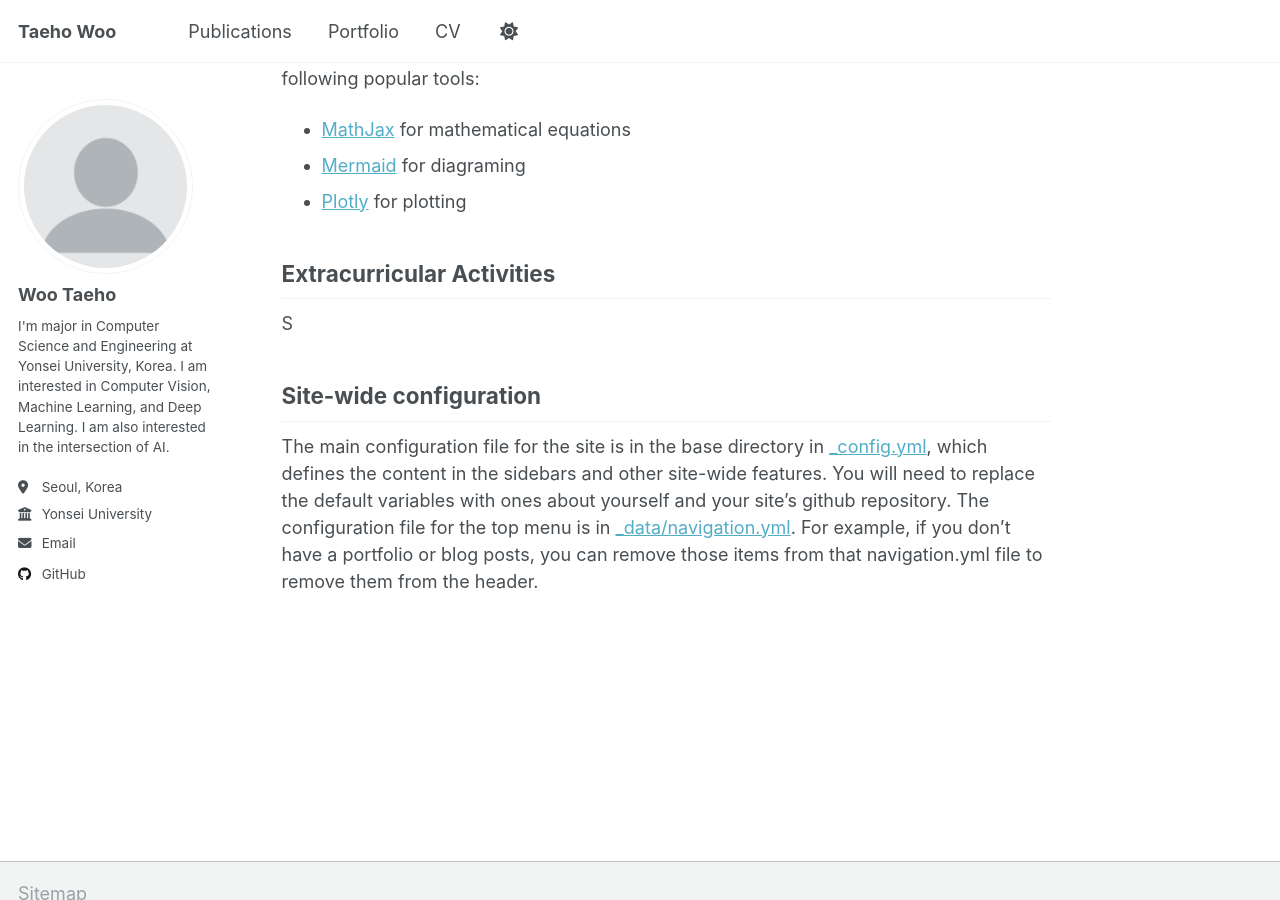
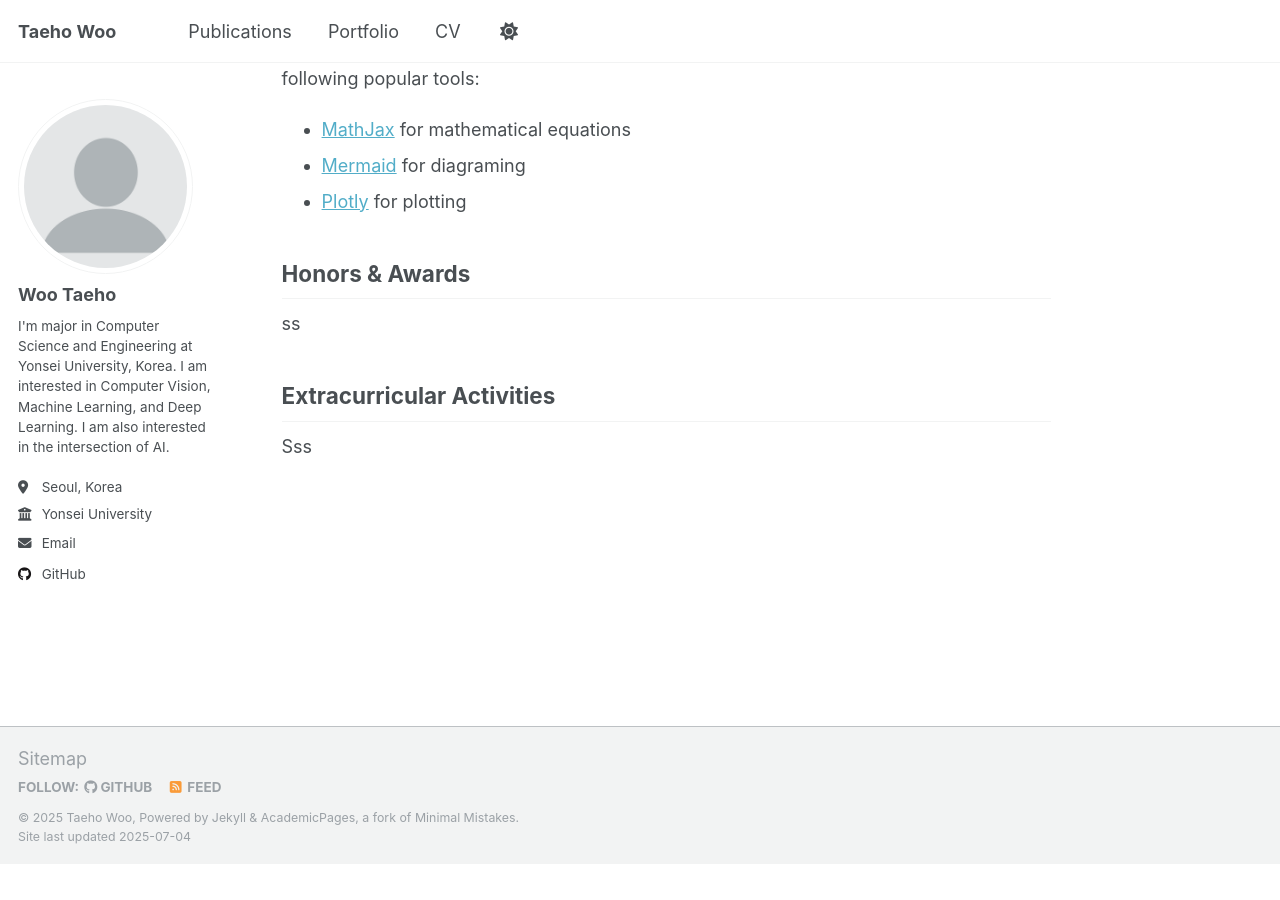
Before and after one commit to wooxogh/wooxogh.github.io, a Jekyll site: the page built from _pages/about.md, in a window 1280 px wide and 900 px high, scrolled down 839 px. Built offline with Jekyll 4.4.1, drawn with Linux system fonts in a browser that asks for light colours; a script that is not in the unit is left out; after the commit the page ends 1703 px from its top, so only the background shows below that; some of the changed text lies outside the part shown.

Commit message:
[edit] main page 3

```diff
--- a/_pages/about.md
+++ b/_pages/about.md
@@ -23,12 +23,10 @@ For those users that need more advanced functionality, the template also support
 - [Mermaid](https://mermaid.js.org/) for diagraming
 - [Plotly](https://plotly.com/javascript/) for plotting
 
+Honors & Awards
+------
+ss
 
 Extracurricular Activities
 ------
-S
-
-
-Site-wide configuration
-------
-The main configuration file for the site is in the base directory in [_config.yml](https://github.com/academicpages/academicpages.github.io/blob/master/_config.yml), which defines the content in the sidebars and other site-wide features. You will need to replace the default variables with ones about yourself and your site's github repository. The configuration file for the top menu is in [_data/navigation.yml](https://github.com/academicpages/academicpages.github.io/blob/master/_data/navigation.yml). For example, if you don't have a portfolio or blog posts, you can remove those items from that navigation.yml file to remove them from the header.
+Sss
```
Also changed, not shown: other parts of _pages/about.md (+1 -1 lines).
